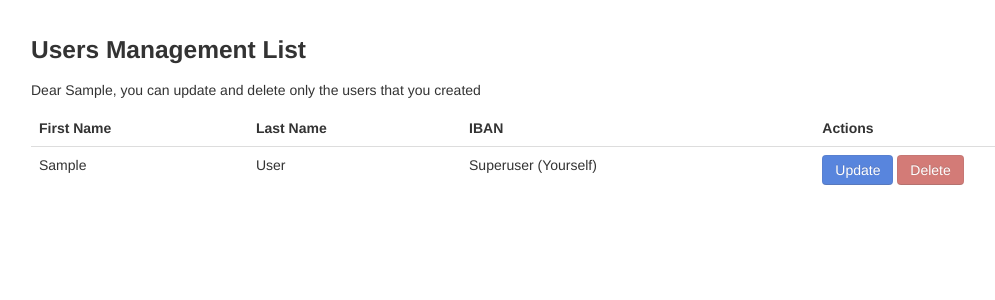
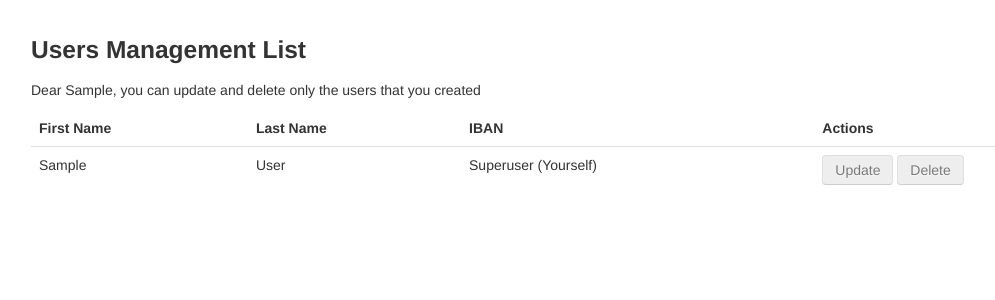
Before and after one commit to diemesleno/dcrud, a Django app: page / in a window 1280 px wide. Shown: the part 80-380 px from the top of the page, without its empty margins (24-1019 px from the left). Run offline with Django 3.2, Linux system fonts and the light colour scheme; the visitor is signed in with stand-in values (Sample User, id 1); data comes from the database, SQL or seed files in the repository; some libraries are stand-ins or nearby versions.

Commit message:
Improving button detail about disabled and enabled functions

```diff
--- a/templates/user/index.html
+++ b/templates/user/index.html
@@ -36,10 +36,10 @@
                           {% else %}
                             <td>
                                 <a href="#" title="You have no permission to update this user">
-                                  <button type="button" class="btn btn-primary disabled">Update</button>
+                                  <button type="button" class="btn disabled">Update</button>
                                 </a>
                                 <a href="#" title="You have no permission to delete this user">
-                                  <button type="button" class="btn btn-danger disabled">Delete</button>
+                                  <button type="button" class="btn disabled">Delete</button>
                                 </a>
                             </td>
                           {% endif %}
```
